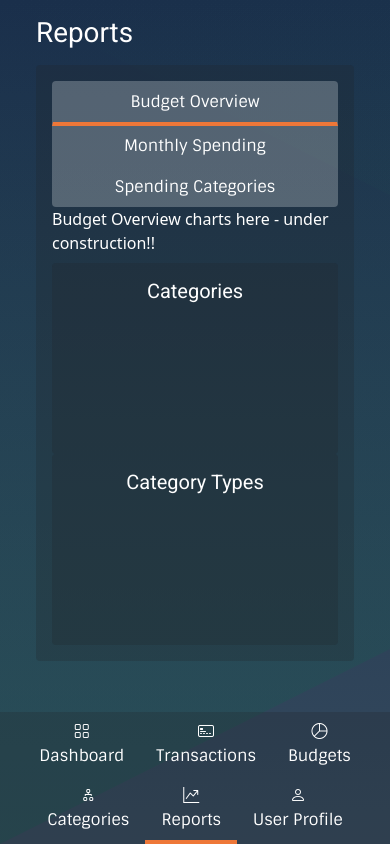
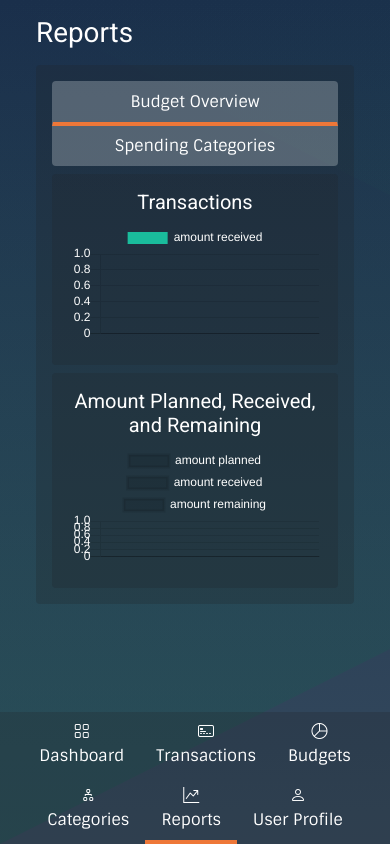
Before and after one commit to tkashi137/WEB4350_Capstone, a Django app: page /budget/reports/ in a window 390 px wide. Run offline with Django 4.2, Linux system fonts and the light colour scheme; the visitor is signed in with stand-in values (Sample User, id 1); data that the repository does not hold is empty; some libraries are stand-ins or nearby versions.

```diff
--- a/budget/templates/budget/dashboard.html
+++ b/budget/templates/budget/dashboard.html
@@ -120,7 +120,6 @@
                 </div>
             </div>
             <div class="row mt-2">
-
                 <div class="col-md-12">
                     <div class="card text-white bg-dark h-100 bg-opacity-25">
                         <div class="card-body">
--- a/budget/templates/budget/reports.html
+++ b/budget/templates/budget/reports.html
@@ -12,10 +12,11 @@
     {{ transaction_label|json_script:"transaction_label" }}
     {{ transaction_amount|json_script:"transaction_amount" }}
     {{ transaction_date|json_script:"transaction_date" }}
-{{ cat_sum|json_script:"cat_sum"}}
+    {{ categoryTypeSum|json_script:"categoryTypeSum"}}
+    {{ transactionAmountSum|json_script:"transactionAmountSum"}}
     {{ sums|json_script:"sums"}}
     {{ sumLabels|json_script:"sumLabels"}}
-{{ numIncome|json_script:"numIncome"}}
+    {{ receivedSums|json_script:"receivedSums"}}
 
     <div class="col py-3">
         <div class="container-fluid">
@@ -35,12 +36,7 @@
                                             aria-controls="overview-tab-pane" aria-selected="true">Budget Overview
                                     </button>
                                 </li>
-                                <li class="nav-item" role="presentation">
-                                    <button class="nav-link text-white" id="monthly-tab" data-bs-toggle="tab"
-                                            data-bs-target="#monthly-tab-pane" type="button" role="tab"
-                                            aria-controls="monthly-tab-pane" aria-selected="false">Monthly Spending
-                                    </button>
-                                </li>
+
                                 <li class="nav-item" role="presentation">
                                     <button class="nav-link text-white" id="categories-tab" data-bs-toggle="tab"
                                             data-bs-target="#categories-tab-pane" type="button" role="tab"
@@ -50,24 +46,31 @@
                             </ul>
                             <div class="tab-content" id="reportsTabContent">
                                 <div class="tab-pane fade show active" id="overview-tab-pane" role="tabpanel"
-                                     aria-labelledby="overview-tab" tabindex="0">Budget Overview charts here - under construction!!
+                                     aria-labelledby="overview-tab" tabindex="0">
                                      <div class="row mt-2">
-                                        <div class="col-md-6">
+                                        <div class="col-md-12">
                                             <div class="card text-white bg-dark h-100 bg-opacity-25">
                                                 <div class="card-body">
-                                                    <h2 class="fs-5 text-center">Categories</h2>
-                                                    <canvas id="myChart1"></canvas>
+                                                    <h2 class="fs-5 text-center">Transactions</h2>
+                                                    <canvas id="myChart4"></canvas>
                                                     <script type="text/javascript">
-                                                        var categoryNames = JSON.parse(document.getElementById('category_names').textContent)
+                                                        var transactionDescription = JSON.parse(document.getElementById('transaction_description').textContent)
+                                                        var transactionType = JSON.parse(document.getElementById('transaction_type').textContent)
+                                                        var transactionLabel = JSON.parse(document.getElementById('transaction_label').textContent)
+                                                        var transactionAmount = JSON.parse(document.getElementById('transaction_amount').textContent)
+                                                        console.log(transactionAmount)
+                                                        var transactionDate = JSON.parse(document.getElementById('transaction_date').textContent)
+                                                        console.log(transactionDate)
                                                         $(document).ready(function () {
-                                                            var ctx = document.getElementById('myChart1').getContext('2d');
-                                                            var myCategory = new Chart(ctx, {
-                                                                type: 'doughnut',
+                                                            var ctx = document.getElementById('myChart4').getContext('2d');
+                                                            var myLabel = new Chart(ctx, {
+                                                                type: 'bar',
                                                                 data: {
-                                                                    labels: categoryNames,
-                                                                    datasets: [{
-                                                                        label: 'category names',
-                                                                        data: categoryNames.map(category => 1),
+                                                                    labels: transactionDescription,
+                                                                    datasets: [
+                                                                        {
+                                                                            label: 'amount received',
+                                                                            data: transactionAmount,
                                                                             backgroundColor: [
                                                                                 '#1abc9c',
                                                                                 '#16a085',
@@ -88,79 +91,19 @@
                                                                                 '#95a5a6',
                                                                                 '#7f8c8d',
                                                                             ],
-                                                                        borderColor: [
-                                                                            '#fff',
-                                                                        ],
-                                                                        borderWidth: 1
                                                                         }]
                                                                 },
                                                                 options: {
-                                                                    legend: {
-                                                                        display: false,
-                                                                    },
                                                                     scales: {
                                                                         y: {
                                                                             beginAtZero: true
+                                                                        },
+                                                                        x: {
+                                                                            ticks: {
+                                                                                maxTicksLimit: 2
                                                                             }
                                                                         },
                                                                     }
-                                                            });
-                                                        });
-                                                    </script>
-                                                </div>
-                                            </div>
-                                        </div>
-                                        <div class="col-md-6">
-                                            <div class="card text-white bg-dark h-100 bg-opacity-25">
-                                                <div class="card-body">
-                                                    <h2 class="fs-5 text-center">Category Types</h2>
-                                                    <canvas id="myChart2"></canvas>
-                                                    <script type="text/javascript">
-                                                        var categoryTypes = JSON.parse(document.getElementById('category_types').textContent)
-                                                        $(document).ready(function () {
-                                                            var ctx = document.getElementById('myChart2').getContext('2d');
-                                                            var myCategory = new Chart(ctx, {
-                                                                type: 'doughnut',
-                                                                data: {
-                                                                    labels: categoryTypes,
-                                                                    datasets: [{
-                                                                        label: 'Category Types',
-                                                                        data: categoryTypes.map(category => 1),
-                                                                        backgroundColor: [
-                                                                            '#1abc9c',
-                                                                            '#16a085',
-                                                                            '#2ecc71',
-                                                                            '#27ae60',
-                                                                            '#3498db',
-                                                                            '#2980b9',
-                                                                            '#9b59b6',
-                                                                            '#8e44ad',
-                                                                            '#f1c40f',
-                                                                            '#f39c12',
-                                                                            '#e67e22',
-                                                                            '#d35400',
-                                                                            '#e74c3c',
-                                                                            '#c0392b',
-                                                                            '#ecf0f1',
-                                                                            '#bdc3c7',
-                                                                            '#95a5a6',
-                                                                            '#7f8c8d',
-                                                                        ],
-                                                                        borderColor: [
-                                                                            '#fff',
-                                                                        ],
-                                                                        borderWidth: 1
-                                                                    }]
-                                                                },
-                                                                options: {
-                                                                    legend: {
-                                                                        display: false,
-                                                                    },
-                                                                    scales: {
-                                                                        y: {
-                                                                            beginAtZero: true
-                                                                        }
-                                                                    },
                                                                 }
                                                             });
                                                         });
@@ -169,11 +112,71 @@
                                             </div>
                                         </div>
                                     </div>
+                                    <div class="row mt-2">
+                                        <div class="col-md-12">
+                                            <div class="card text-white bg-dark h-100 bg-opacity-25">
+                                                <div class="card-body">
+                                                    <h2 class="fs-5 text-center">Amount Planned, Received, and Remaining</h2>
+                                                    <canvas id="myChart5"></canvas>
+                                                    <script type="text/javascript">
+                                                    var labelNames = JSON.parse(document.getElementById('label_names').textContent)
+                                                    var labelAmountRec = JSON.parse(document.getElementById('label_amountRec').textContent)
+                                                    console.log('labelamount received', labelAmountRec)
+                                                    var labelAmountPlanned = JSON.parse(document.getElementById('label_amountPlanned').textContent)
+                                                    console.log('labelamount planned', labelAmountPlanned)
+                                                    var amountremaining = labelAmountPlanned.map(function(element, index){
+                                                        return element - labelAmountRec[index]
+                                                    })
+                                                    console.log(amountremaining)
+                                                    $(document).ready(function(){
+                                                        Chart.defaults.global.defaultFontColor = '#FFF';
+                                                            var ctx = document.getElementById('myChart5').getContext('2d');
+                                                            var myLabel = new Chart(ctx, {
+                                                                type: 'line',
+                                                                data: {
+                                                                    labels: labelNames,
+                                                                    datasets: [
+                                                                        {
+                                                                            label: 'amount planned',
+                                                                            data: labelAmountPlanned,
+                                                                            fill: false,
+                                                                            backgroundColor: '#1abc9c',
+                                                                            tension: 0.1
+                                                                        },
+                                                                        {
+                                                                            label: 'amount received',
+                                                                            data: labelAmountRec,
+                                                                            fill: false,
+                                                                            backgroundColor: '#9b59b6',
+                                                                            tension: 0.1
+                                                                        },
+                                                                        {
+                                                                            label: 'amount remaining',
+                                                                            data: amountremaining,
+                                                                            fill: false,
+                                                                            backgroundColor: '#e67e22',
+                                                                            tension: 0.1
+                                                                        },
+                                                                    ]
+                                                                },
+                                                                options: {
+                                                                    scales: {
 
+                                                                        y: {
+                                                                            beginAtZero: true
+                                                                        },
+                                                                        x: {
 
+                                                                        },
+                                                                    }
+                                                                }
+                                                            });
+                                                        });
+                                                    </script>
                                                 </div>
-                                <div class="tab-pane fade" id="monthly-tab-pane" role="tabpanel"
-                                     aria-labelledby="monthly-tab" tabindex="0">Monthly Spending charts here
+                                            </div>
+                                        </div>
+                                    </div>
                                 </div>
                                 <div class="tab-pane fade" id="categories-tab-pane" role="tabpanel"
                                      aria-labelledby="categories-tab" tabindex="0">Spending Categories charts here
@@ -240,21 +243,21 @@
                                             <div class="card text-white bg-dark h-100 bg-opacity-25">
                                                 <div class="card-body">
                                                     <h2 class="fs-5 text-center">Category Types</h2>
-                                                    <canvas id="myChartCategories2"></canvas>
+                                                    <canvas id="myChart2"></canvas>
                                                     <script type="text/javascript">
                                                         var categoryTypes = JSON.parse(document.getElementById('category_types').textContent)
-                                                        var numIncome = JSON.parse(document.getElementById('numIncome').textContent)
+                                                        var categoryTypeSum = JSON.parse(document.getElementById('categoryTypeSum').textContent)
                                                         console.log('categoryTypes', categoryTypes)
-                                                        console.log('numIncome', numIncome)
+                                                        console.log('categoryTypeSum', categoryTypeSum)
                                                         $(document).ready(function () {
-                                                            var ctx = document.getElementById('myChartCategories2').getContext('2d');
+                                                            var ctx = document.getElementById('myChart2').getContext('2d');
                                                             var myCategory = new Chart(ctx, {
                                                                 type: 'doughnut',
                                                                 data: {
                                                                     labels: categoryTypes,
                                                                     datasets: [{
                                                                         label: 'Category Types',
-                                                                        data: numIncome,
+                                                                        data: categoryTypeSum,
                                                                         backgroundColor: [
                                                                             '#1abc9c',
                                                                             '#f39c12',
@@ -267,7 +270,7 @@
                                                                 },
                                                                 options: {
                                                                     legend: {
-                                                                        //display: false,
+
                                                                     },
                                                                     scales: {
                                                                         y: {
--- a/budget/views.py
+++ b/budget/views.py
@@ -277,7 +277,8 @@ def reports(request):
     user = request.user
     categories_list = Category.objects.filter(user=user) if user.is_authenticated else Label.objects.all()
     category_names = list(categories_list.values_list('name', flat=True))
-    category_types = list(categories_list.values_list('type', flat=True))
+    category_types = [x[0] for x in Category.CATEGORY_TYPE_CHOICES]
+    # list(categories_list.values_list('type', flat=True))
     labels_list = Label.objects.filter(user=user) if user.is_authenticated else Label.objects.all()
     label_names = list(labels_list.values_list('name', flat=True))
     label_category = list(labels_list.values_list('category', flat=True))
@@ -287,13 +288,56 @@ def reports(request):
     transaction_description = list(transactions_list.values_list('description', flat=True))
     transaction_type = list(transactions_list.values_list('type', flat=True))
     transaction_label = list(transactions_list.values_list('label', flat=True))
-    transaction_amount = list(transactions_list.values_list('amount', flat=True))
+    transaction_amount = list (transactions_list.values_list('amount', flat=True))
     transaction_date = list(transactions_list.values_list('date', flat=True))
+
+    #amount planned, received, remaining by category
+    labels = Label.objects.filter(user=user)
+    sums = []
+    sumLabels = []
+    receivedSums = []
+    for category in Category.objects.filter(user=user):
+        cat_sum = labels.filter(category=category).aggregate(Sum('amount_planned'))
+        #sums[category.name] = cat_sum
+        sums.append(cat_sum)
+        sumLabels.append(category.name)
+
+    for category in Category.objects.filter(user=user):
+        cat_Receivedsum = labels.filter(category=category).aggregate(Sum('amount_received'))
+        #sums[category.name] = cat_sum
+        receivedSums.append(cat_Receivedsum)
+
+
+    print(sumLabels)
+    print(sums)
+    print(receivedSums)
+
+
+
+    #categories type chart
+    categories = Category.objects.filter(user=user)
+    category_type_sum = OrderedDict()
+    for category in categories:
+        if category.type not in category_type_sum:
+            category_type_sum[category.type] = 0
+        category_type_sum[category.type] += 1
+
+    #transaction chart
+    transactions = Transaction.objects.filter(user=user)
+    transaction_amount_sum = OrderedDict()
+    for transaction in transactions:
+        if transaction.type not in transaction_amount_sum:
+            transaction_amount_sum[transaction.type] = 0
+        transaction_amount_sum[transaction.type] += transaction.amount
+
+
+
+
     template = loader.get_template('budget/reports.html')
     context = {
         'categories_list': categories_list,
         'category_names': category_names,
-        'category_types': category_types,
+        'category_types': list(category_type_sum.keys()),
         'labels_list': labels_list,
         'label_names': label_names,
         'label_category': label_category,
@@ -305,5 +349,13 @@ def reports(request):
         'transaction_label': transaction_label,
         'transaction_amount': transaction_amount,
         'transaction_date': transaction_date,
+        'categoryTypeSum': list(category_type_sum.values()),
+        'transactionAmountSum': list(transaction_amount_sum.values()),
+        'sums': sums,
+        'sumLabels': sumLabels,
+        'receivedSums': receivedSums,
+
+
+
     }
     return HttpResponse(template.render(context, request))
```
Lines whose indentation alone changed are shown as unchanged.
